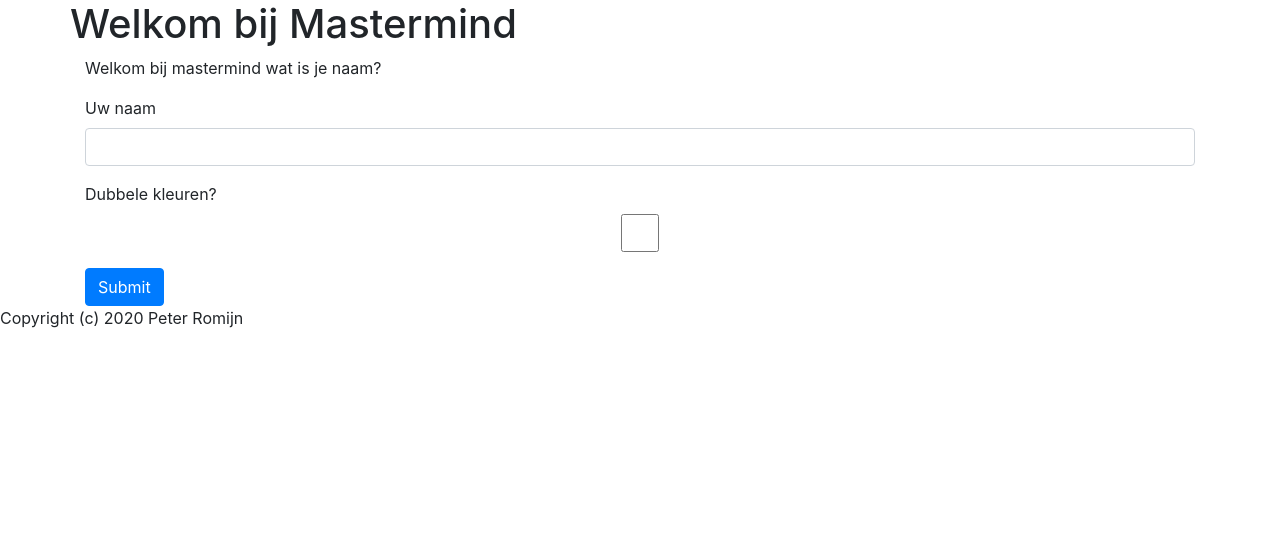
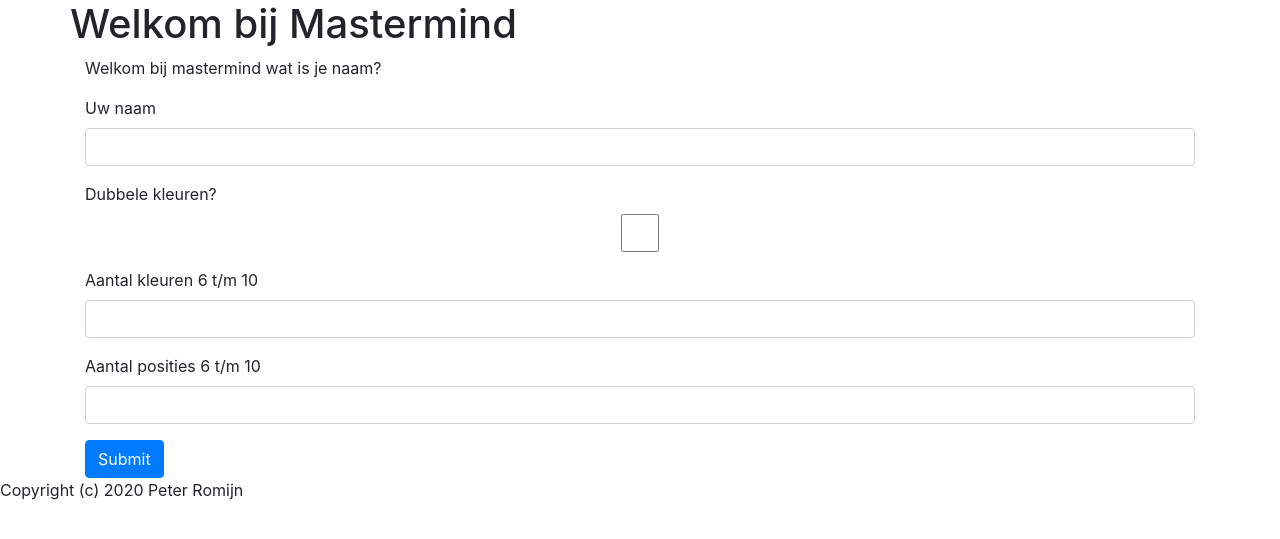
Before and after one commit to mainshooter/mastermind_python, a Flask app: page / in a window 1280 px wide. Shown: the part 56-595 px from the top of the page. Run offline with Flask 2, Linux system fonts and the light colour scheme; some libraries are stand-ins or nearby versions.

Commit message:
Added amount of colors and amount of positions

```diff
--- a/app.py
+++ b/app.py
@@ -29,6 +29,14 @@ def index():
 def playerName():
     startUp()
     mastermind.playerName = request.form['playerName']
+    mastermind.amountOfColors = int(request.form['amountOfColors'])
+    mastermind.amountOfPositions = int(request.form['amountOfPositions']) - 1
+
+    if mastermind.amountOfColors < 6 or mastermind.amountOfColors > 10:
+        return redirect(url_for('index'))
+    if mastermind.amountOfPositions < 6 or mastermind.amountOfPositions > 10:
+        return redirect(url_for('index'))
+
     if 'doubleColors' in request.form:
         mastermind.doubleColors = bool(request.form['doubleColors'])
     else:
--- a/templates/game.html
+++ b/templates/game.html
@@ -27,7 +27,7 @@
   <form method="post" class="form" action="game-post">
     <h1>Geef antwoord</h1>
     <div class="form-group row">
-      {% for x in range(5) %}
+      {% for x in game.solutionColors %}
       <input type="number" name="color[]" class="form-control col" min="1" max="9" required>
       {% endfor %}
     </div>
--- a/templates/layout.html
+++ b/templates/layout.html
@@ -5,6 +5,9 @@
         <meta charset="utf-8">
         <meta name="viewport" content="width=device-width, initial-scale=1">
         <link rel="stylesheet" href="https://stackpath.bootstrapcdn.com/bootstrap/4.4.1/css/bootstrap.min.css" integrity="sha384-Vkoo8x4CGsO3+Hhxv8T/Q5PaXtkKtu6ug5TOeNV6gBiFeWPGFN9MuhOf23Q9Ifjh" crossorigin="anonymous">
+        <script src="https://code.jquery.com/jquery-3.4.1.slim.min.js" integrity="sha384-J6qa4849blE2+poT4WnyKhv5vZF5SrPo0iEjwBvKU7imGFAV0wwj1yYfoRSJoZ+n" crossorigin="anonymous"></script>
+<script src="https://cdn.jsdelivr.net/npm/popper.js@1.16.0/dist/umd/popper.min.js" integrity="sha384-Q6E9RHvbIyZFJoft+2mJbHaEWldlvI9IOYy5n3zV9zzTtmI3UksdQRVvoxMfooAo" crossorigin="anonymous"></script>
+<script src="https://stackpath.bootstrapcdn.com/bootstrap/4.4.1/js/bootstrap.min.js" integrity="sha384-wfSDF2E50Y2D1uUdj0O3uMBJnjuUD4Ih7YwaYd1iqfktj0Uod8GCExl3Og8ifwB6" crossorigin="anonymous"></script>
         <style>
           .correct-answer {
             border: solid 2px black;
--- a/templates/welcome.html
+++ b/templates/welcome.html
@@ -6,12 +6,20 @@
 <form method="post" class="form" action="/playername">
   <div class="form-group">
     <label>Uw naam</label>
-    <input type="text" class="form-control" name="playerName">
+    <input type="text" class="form-control" name="playerName" required>
   </div>
   <div class="form-group">
     <label>Dubbele kleuren?</label>
     <input class="form-control" type="checkbox" name="doubleColors">
   </div>
+  <div class="form-group">
+    <label>Aantal kleuren 6 t/m 10</label>
+    <input type="number" min="6" max="10" class="form-control" name="amountOfColors" required>
+  </div>
+  <div class="form-group">
+    <label>Aantal posities 6 t/m 10</label>
+    <input type="number" name="amountOfPositions" min="6" max="10" class="form-control" required>
+  </div>
 
   <input class="btn btn-primary" type="submit">
 </form>
```
Also changed, not shown: src/mastermind.py (+5 -3 lines).
